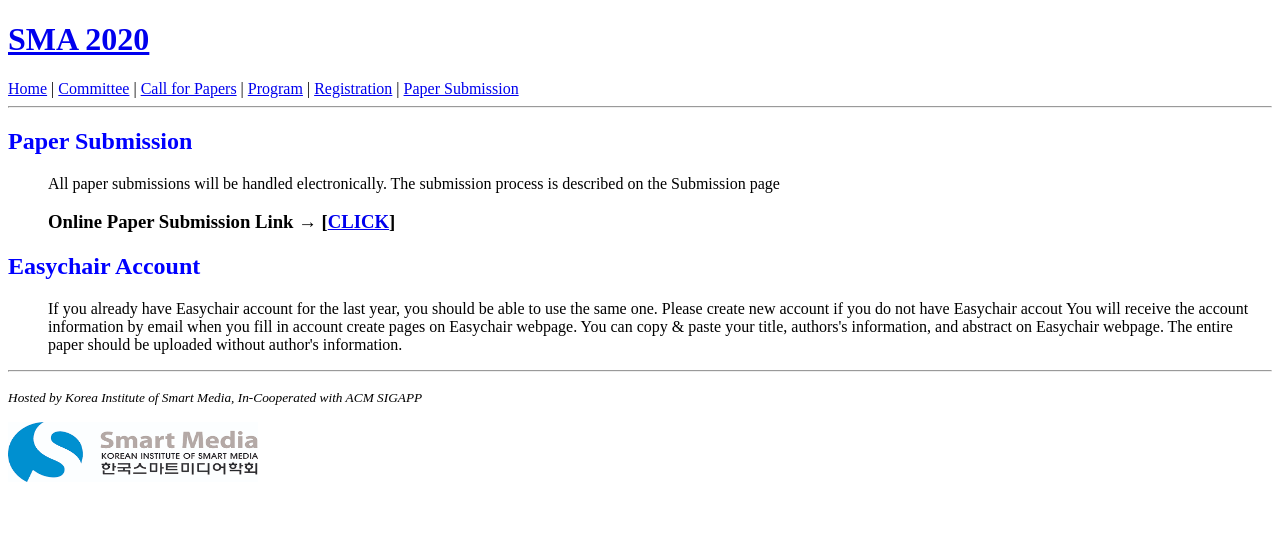
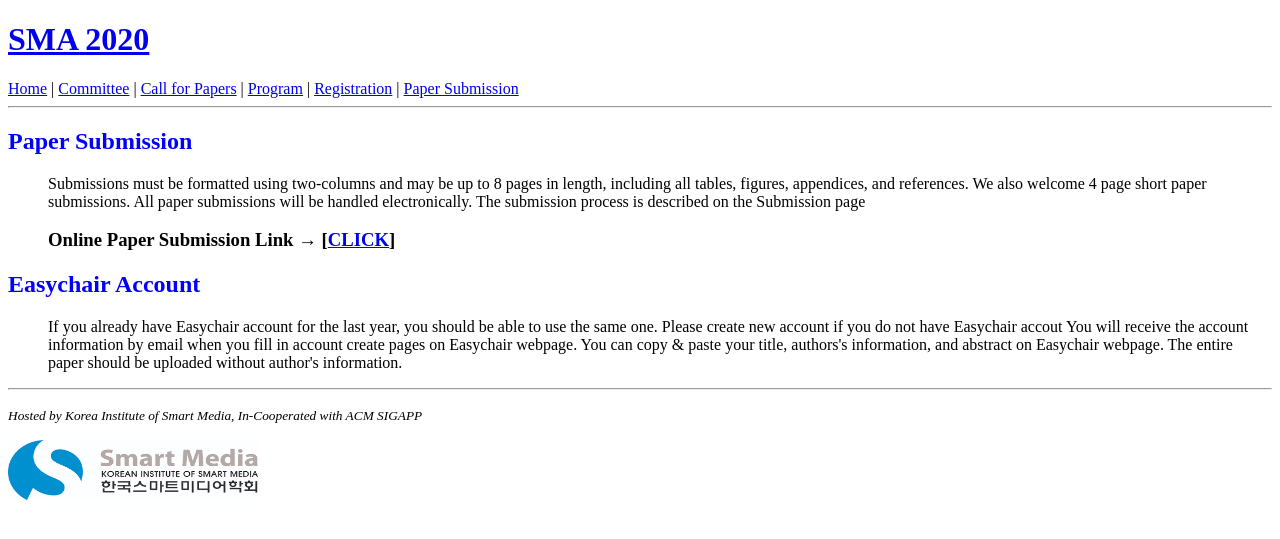
Before and after one commit to icea-conf/sma-2020.github.io, a Jekyll site: the page built from submission/index.html, in a window 1280 px wide. Shown: the top 539 px of the page. Built offline with Jekyll 4.4.1, drawn with Linux system fonts in a browser that asks for light colours.

Commit message:
Update index.html

```diff
--- a/submission/index.html
+++ b/submission/index.html
@@ -5,6 +5,7 @@
 
      <h2 style="color:#0000FF">Paper Submission</h2>
           <ul>
+               <a>Submissions must be formatted using two-columns and may be up to 8 pages in length, including all tables, figures, appendices, and references. We also welcome 4 page short paper submissions.</a>
                <a>All paper submissions will be handled electronically. The submission process is described on the Submission page</a>
                <h3>Online Paper Submission Link → [<a href="https://www.easychair.org/conferences/?conf=SMA2020">CLICK</a>]</h3>
           </ul>
```
